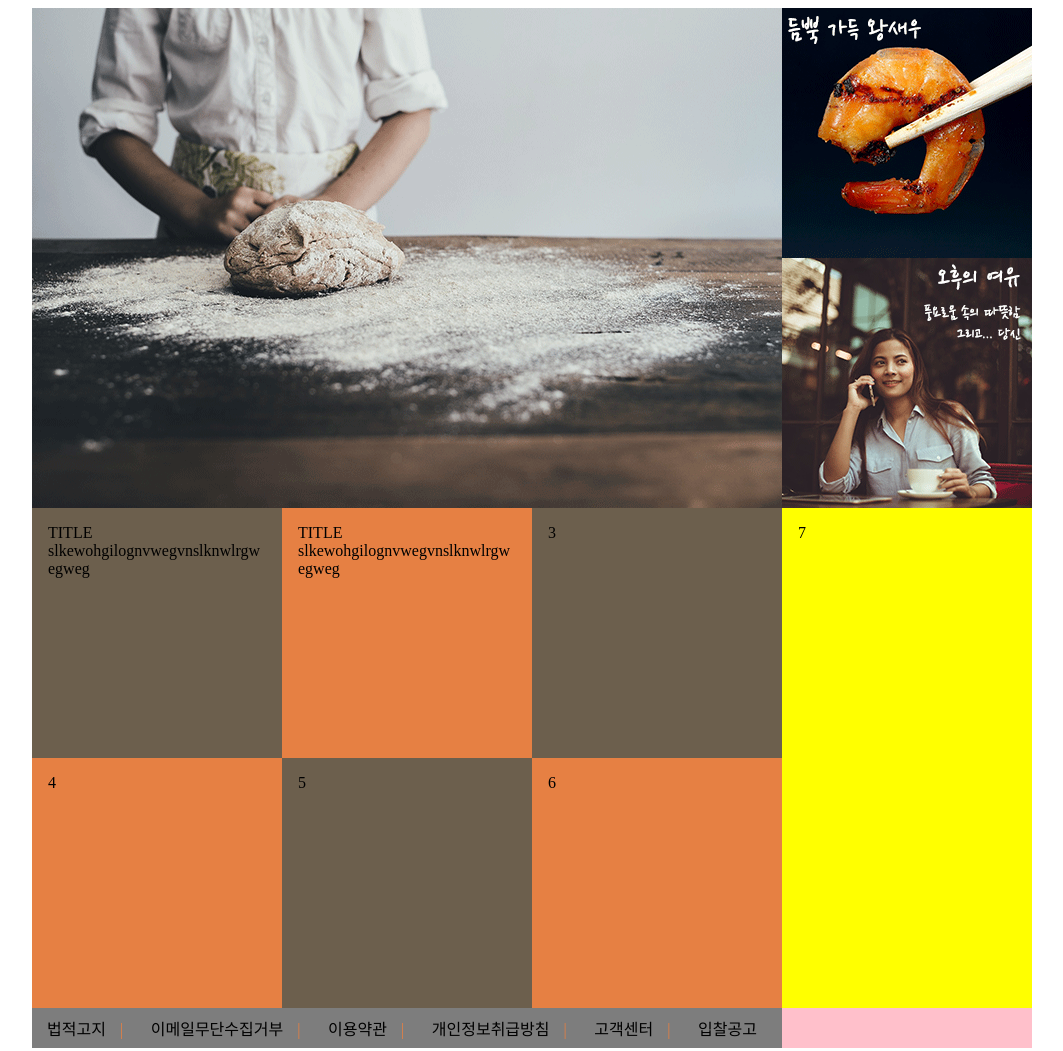
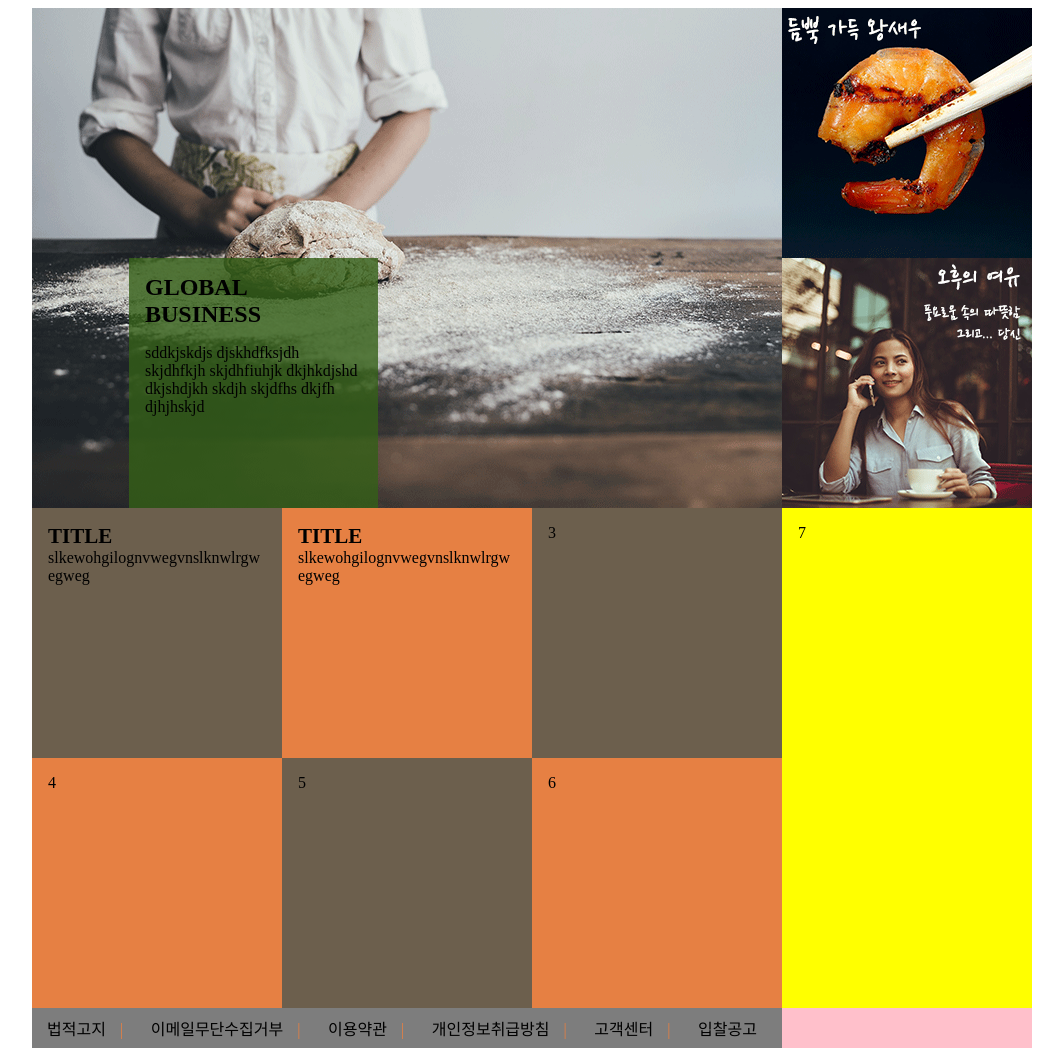
Before and after one commit to Gahee1907/quest_2, a plain HTML site: page about.html in a window 1280 px wide. Shown: the whole page, without its empty margins (108-1171 px from the left). Drawn offline with Linux system fonts and the light colour scheme.

Commit message:
Add files via upload

```diff
--- a/about.html
+++ b/about.html
@@ -18,7 +18,24 @@
 
   .top_right{
     width: 250px;
-      height: 500px;
+    height: 500px;
+  }
+
+  .green {
+    width: 249px;
+    height: 250px;
+    position: absolute;
+    background-color: rgba(52 95 23 / 80%);
+    top: 258px;
+    left: 237px;
+    padding: 16px;
+    box-sizing: border-box;
+    word-wrap: break-word;
+  }
+
+  .green span {
+    font-weight: 700;
+    font-size: 24px;
   }
 
   .top_right img {
@@ -58,10 +75,19 @@
     background-color: #6c5f4d;
   }
 
+  .brown span {
+    font-size: 21px;
+    font-weight: 600;
+  }
+
   .orange {
     background-color: #e68043;
   }
 
+  .orange span {
+    font-size: 21px;
+    font-weight: 600;
+  }
   .box_right {
     background-color: yellow;
     width: 250px;
@@ -115,12 +141,20 @@
     <body>
       <div id="top">
         <img class="top_img1" src="chef_about.png" alt="chef">
-
+        <div class="green">
+           <span>
+             GLOBAL
+             <br>
+             BUSINESS
+           </span>
+           <p>sddkjskdjs djskhdfksjdh skjdhfkjh skjdhfiuhjk dkjhkdjshd dkjshdjkh skdjh skjdfhs dkjfh djhjhskjd
+           </p>
+        </div>
         <div class="top_right">
           <img class="top_img2" src="right1.png" alt="새우">
           <img class="top_img3" src="right2.png" alt="여자">
+        </div>
        </div>
-      </div>
 
       <div id="box_all">
         <div class="box_left">
```
